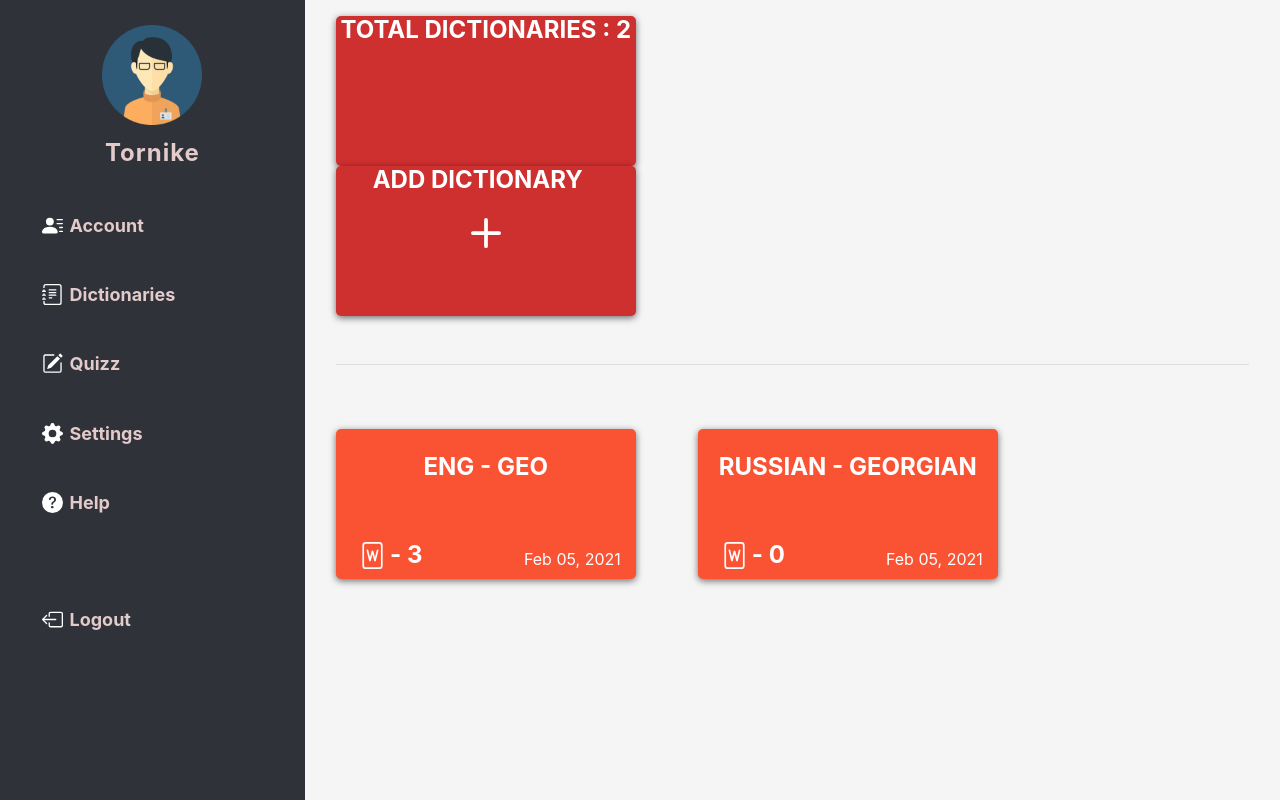
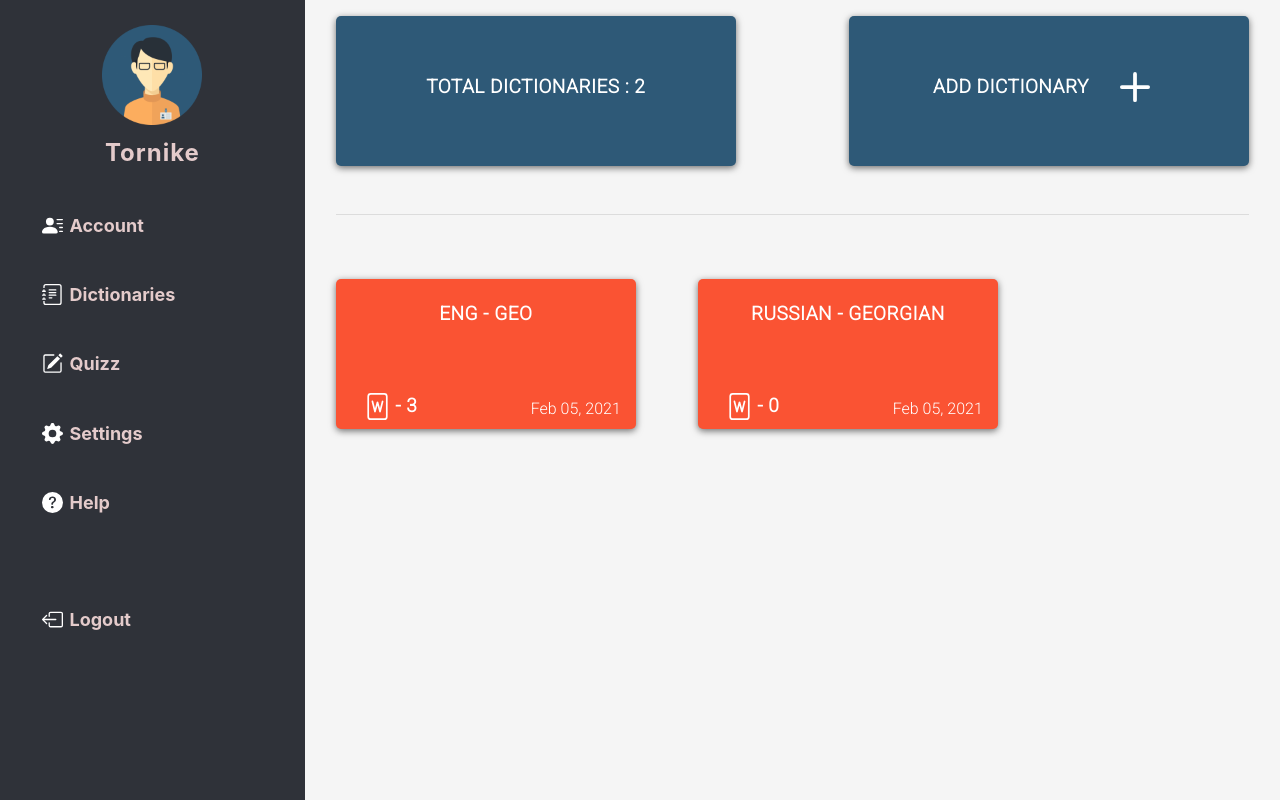
Before and after one commit to berekashvili22/DjangoDictionary, a Django app: page /dictionaries in a window 1280 px wide. Shown: the part 62-862 px from the top of the page. Run offline with Django 3.2, Linux system fonts and the light colour scheme; a user stored in the database is signed in; data comes from the database, SQL or seed files in the repository.

Commit message:
new styles

```diff
--- a/dictionary_project/dictionary/static/dictionary/css/main.css
+++ b/dictionary_project/dictionary/static/dictionary/css/main.css
@@ -65,6 +65,7 @@ body {
     background-color: #f5f5f5;
     height: 100vh;
     width: 100%;
+    overflow-y: auto;
 }
 
 .image-cont {
@@ -122,7 +123,6 @@ body {
 /* dictionaries */
 
 .dict-cont {
-    background-color: rgb(206, 47, 47);
     width: 300px;
     height: 150px;
     display: flex;
@@ -131,12 +131,20 @@ body {
     border-radius: 5px;
     box-shadow: 0px 2px 7px rgba(0, 0, 0, 0.555);
     position: relative;
+    font-family: 'Roboto', sans-serif;
 }
 
 .dict-cont h4 {
     font-weight: bold;
+    letter-spacing: 0.5px;
+    font-size: 19px;
     color: #fff;
     text-transform: uppercase;
+}
+
+.dict-cont:hover {
+    box-shadow: 0px 5px 10px rgba(0, 0, 0, 0.651);
+    cursor: pointer;
 }
 
 .dict-details {
@@ -156,3 +164,21 @@ body {
     right: 5%;
     bottom: -5%;
 }
+
+.dict-overview {
+    display: flex;
+    justify-content: space-between;
+}
+
+.top {
+    width: 400px;
+    flex-direction: row;
+    align-items: center;
+    justify-content: center;
+    background-color: #2e5977;
+}
+
+
+.add-dict:hover {
+    box-shadow: 0px 3px 5px black;
+}
```
